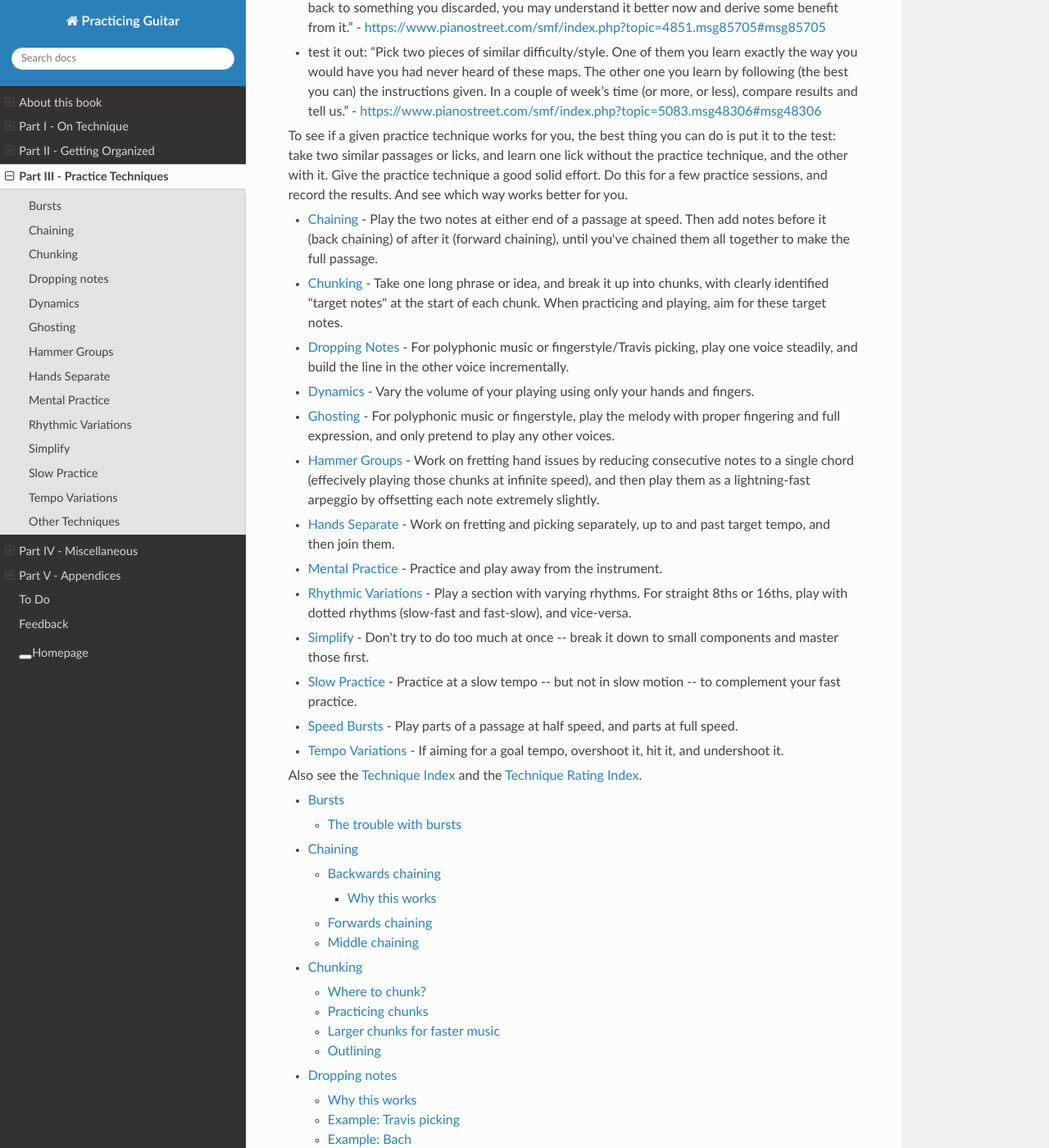
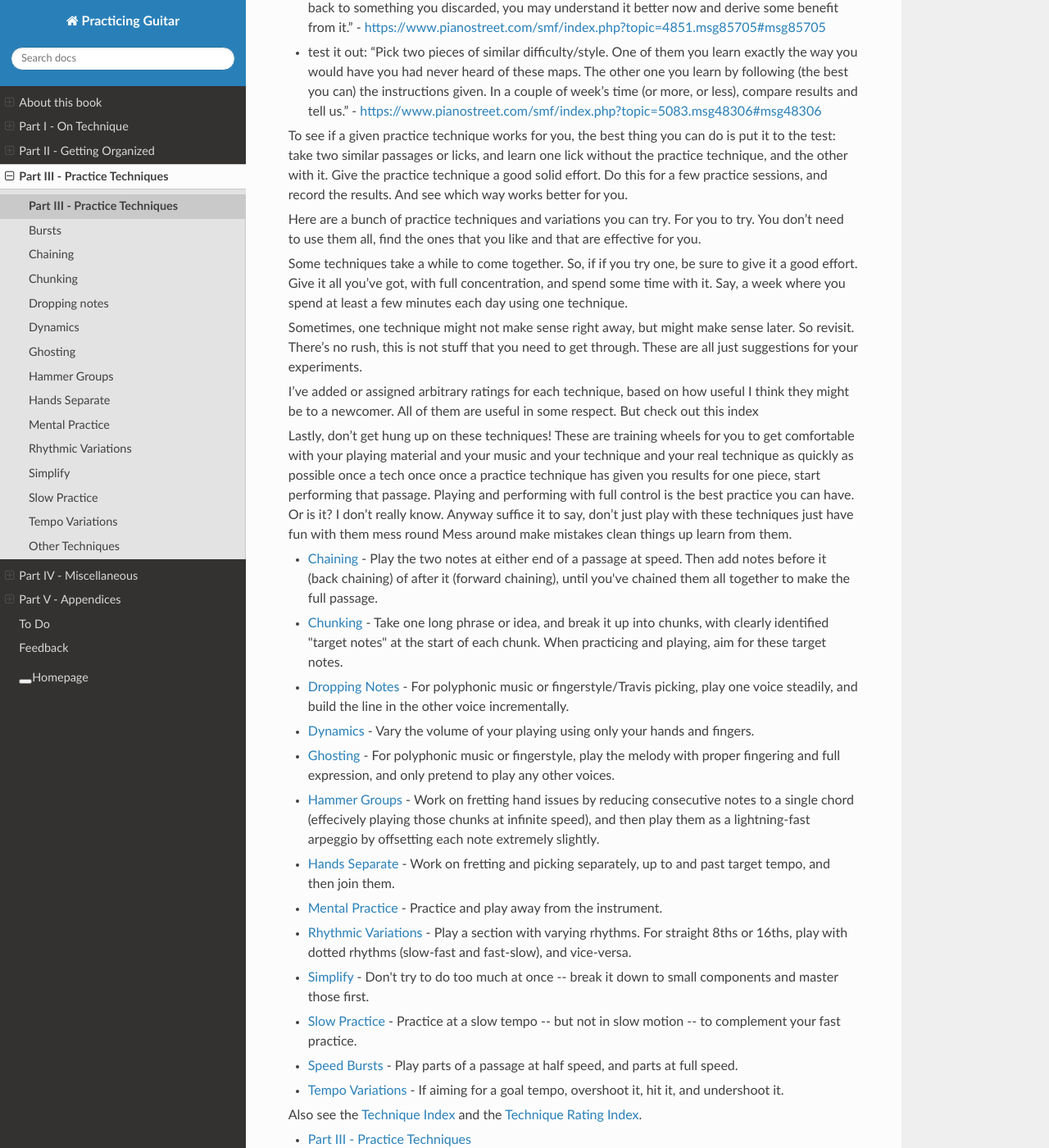
Before and after one commit to jzohrab/practicing-guitar, a Sphinx documentation site: the page built from docs/part-3-techniques/_index.rst, in a window 1280 px wide and 1400 px high, scrolled down 514 px. Shown: the whole window at 82% size. Built offline with Sphinx 7.4.7 and the Read the Docs theme 2.0.0, drawn with Linux system fonts in a browser that asks for light colours; a script that is not in the unit is left out.

```diff
--- a/docs/index.rst
+++ b/docs/index.rst
@@ -7,7 +7,7 @@
 Practicing Guitar
 =================
 
-A curated source of ideas and techniques for guitar practicing.
+A curated source of ideas and techniques for electric and acoustic guitar practice.
 
 .. list-table::
    :widths: 25 50
--- a/docs/part-1-on-technique/speed.rst
+++ b/docs/part-1-on-technique/speed.rst
@@ -41,6 +41,12 @@ By *far* the best video I've seen for guitarists on this topic is by Troy Grady,
 
 I also put together a `short video on picking <https://www.youtube.com/watch?v=0w0Snc40ejY>`__, with some techniques that helped me.  It is not as generally informative as Troy Grady's video above, but perhaps it will help you as well.
 
+I've also found the following practice techniques listed in this book helpful:
+
+* :tech:ref:`tempovariations`
+* :tech:ref:`rhythmicvariations`
+* :tech:ref:`hammergroups`
+
 Part 2: Assess and clean up
 ^^^^^^^^^^^^^^^^^^^^^^^^^^^
 
--- a/docs/part-3-techniques/_index.rst
+++ b/docs/part-3-techniques/_index.rst
@@ -21,6 +21,16 @@ There’s a fair amount of material here, so take it bit by bit. You don’t nee
 To see if a given practice technique works for you, the best thing you can do is put it to the test: take two similar passages or licks, and learn one lick without the practice technique, and the other with it.  Give the practice technique a good solid effort.  Do this for a few practice sessions, and record the results.  And see which way works better for you.
 
 
+Here are a bunch of practice techniques and variations you can try. For you to try. You don’t need to use them all, find the ones that you like and that are effective for you.
+
+Some techniques take a while to come together. So, if if you try one, be sure to give it a good effort. Give it all you’ve got, with full concentration, and spend some time with it. Say, a week where you spend at least a few minutes each day using one technique.
+
+Sometimes, one technique might not make sense right away, but might make sense later. So revisit. There’s no rush, this is not stuff that you need to get through. These are all just suggestions for your experiments.
+
+I’ve added or assigned arbitrary ratings for each technique, based on how useful I think they might be to a newcomer. All of them are useful in some respect. But check out this index
+
+Lastly, don’t get hung up on these techniques! These are training wheels for you to get comfortable with your playing material and your music and your technique and your real technique as quickly as possible once a tech once once a practice technique has given you results for one piece, start performing that passage. Playing and performing with full control is the best practice you can have. Or is it? I don’t really know. Anyway suffice it to say, don’t just play with these techniques just have fun with them mess round Mess around make mistakes clean things up learn from them.
+
 .. tech:techniquelist::
 
 Also see the :ref:`techniqueindex` and the :ref:`techniqueratingindex`.
--- a/docs/part-4-misc/_index.rst
+++ b/docs/part-4-misc/_index.rst
@@ -7,6 +7,7 @@ Part IV - Miscellaneous
 .. toctree::
    :glob:
 
+   self
    *
 
 .. todo:: Fix part intro
--- a/docs/part-5-appendices/_index.rst
+++ b/docs/part-5-appendices/_index.rst
@@ -7,6 +7,7 @@ Part V - Appendices
 .. toctree::
    :glob:
 
+   self
    *
    scores/index
    theory/index
```
Also changed, not shown: other parts of docs/part-3-techniques/_index.rst (+1 -0 lines).
